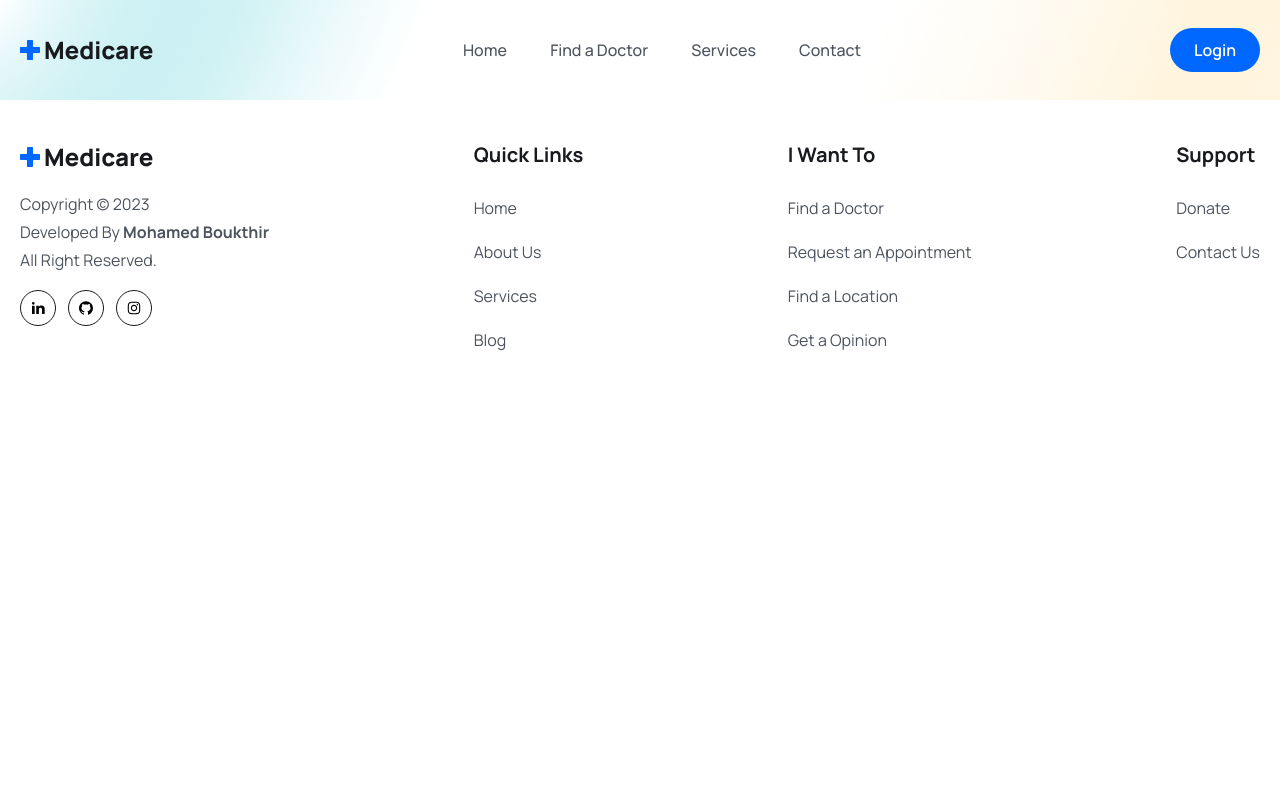
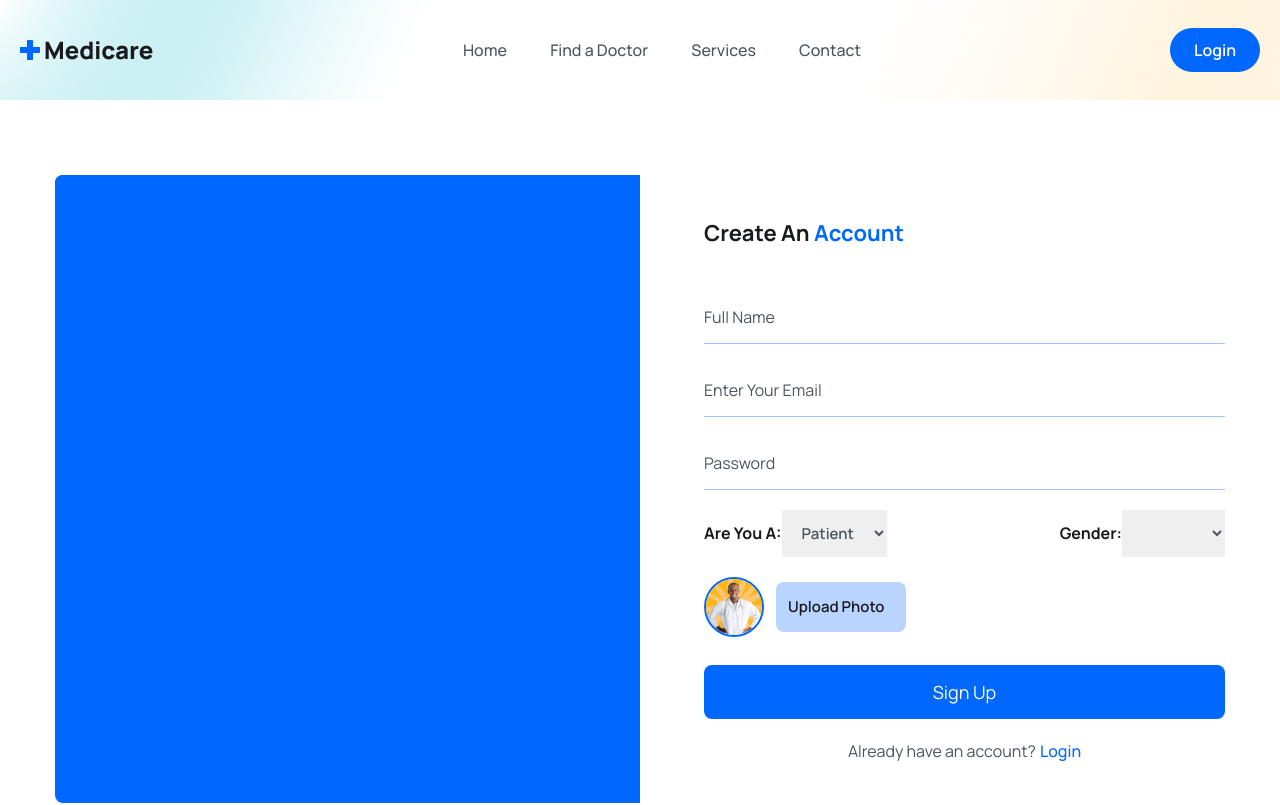
Before and after one commit to MohamedBoukthir/Doctor-Appointment-Booking-MERN-Stack, a React (Vite) app in the folder frontend/: page /register in a window 1280 px wide. Shown: the top 805 px of the page. Built offline with nearby package versions, Linux system fonts and the light colour scheme.

Commit message:
Signup Page

```diff
--- a/frontend/src/pages/Signup.jsx
+++ b/frontend/src/pages/Signup.jsx
@@ -1,8 +1,157 @@
-import React from 'react'
+import React, { useState } from 'react';
+
+import signupImg from '../assets/images/signup.gif'
+import avatar from '../assets/images/doctor-img01.png'
+import { Link } from 'react-router-dom';
 
 const Signup = () => {
+
+  const [selectedFile, setSelectedFile] = useState(null);
+  const [previewURL, setPreviewURL] = useState('');
+
+  const [formData, setFormData] = useState({
+    name:'',
+    email:'',
+    password: '',
+    photo: selectedFile,
+    gender: '',
+    role: 'patient',
+  });
+
+  const handleInputChange = e => {
+    setFormData({...formData,[e.target.name]: e.target.value});
+  };
+
+  const handleFileInputChange = async event => {
+    const file = event.target.files[0]
+  }
+
+  const submitHandler = async event => {
+    event.preventDefault()
+  }
+
   return (
-    <div>Signup</div>
+    <section className='px-5 xl:px-0'>
+      <div className='max-w-[1170px] mx-auto'>
+        <div className='grid grid-cols-1 lg:grid-cols-2'>
+          {/* image box */}
+          <div className='hidden lg:block bg-primaryColor rounded-l-lg'>
+            <figure className='rounded-l-lg'>
+              <img src={signupImg} alt="" className='w-full rounded-l-lg'/>
+            </figure>
+          </div>
+          {/* Sign Up Form */}
+          <div className='rounded-l-lg lg:pl-16 py-10'>
+            <h3 className='text-headingColor text-[22px] leading-9 font-bold mb-10'>
+              Create An <span className='text-primaryColor'>Account</span>
+            </h3>
+
+          <form onSubmit={submitHandler}>
+            <div className="mb-5">
+              <input
+              type="text"
+              placeholder="Full Name"
+              name="name"
+              value={formData.name}
+              onChange={handleInputChange}
+              className="w-full pr-4 py-3 border-b border-solid border-[#0066ff61] focus:outline-none focus:border-b-primaryColor text-[16px] leading-7 text-headingColor placeholder:text-textColor cursor-pointer"
+              required
+            />
+            </div>
+            <div className="mb-5">
+              <input
+              type="email"
+              placeholder="Enter Your Email"
+              name="email"
+              value={formData.email}
+              onChange={handleInputChange}
+              className="w-full pr-4 py-3 border-b border-solid border-[#0066ff61] focus:outline-none focus:border-b-primaryColor text-[16px] leading-7 text-headingColor placeholder:text-textColor cursor-pointer"
+              required
+            />
+            </div>
+            <div className="mb-5">
+              <input
+              type="password"
+              placeholder="Password"
+              name="password"
+              value={formData.password}
+              onChange={handleInputChange}
+              className="w-full pr-4 py-3 border-b border-solid border-[#0066ff61] focus:outline-none focus:border-b-primaryColor text-[16px] leading-7 text-headingColor placeholder:text-textColor cursor-pointer"
+              required
+            />
+            </div>
+            <div className='mb-5 flex items-center justify-between'>
+              <label
+               className='text-headingColor font-bold text-[16px] leading-7'
+              >
+                Are You A:
+                <select
+                  name='role'
+                  value={formData.role}
+                  onChange={handleInputChange}
+                  className='text-textColor font-semibold text-[15px] leading-7 px-4 py-3 focus:outline-none'
+                >
+                  <option value="patient">Patient</option>
+                  <option value="doctor">Doctor</option>
+                </select>
+              </label>
+              <label
+               className='text-headingColor font-bold text-[16px] leading-7'
+              >
+                Gender:
+                <select
+                  name='gender'
+                  value={formData.gender}
+                  onChange={handleInputChange}
+                  className='text-textColor font-semibold text-[15px] leading-7 px-4 py-3 focus:outline-none'
+                >
+                  <option value=""></option>
+                  <option value="male">Male</option>
+                  <option value="female">Female</option>
+                </select>
+              </label>
+            </div>
+            <div className='mb-5 flex items-center gap-3'>
+              <figure className='w-[60px] h-[60px] rounded-full border-2 border-solid border-primaryColor flex items-center justify-center'>
+                <img src={avatar} alt="" className='w-full rounded-full' />
+              </figure>
+              <div className='relative w-[130px] h-[50px]'>
+                <input
+                 type="file"
+                 name="photo"
+                 id="customFile"
+                 onChange={handleFileInputChange}
+                 accept='.jpg, .png'
+                 className='absolute top-0 left-0 w-full h-full opacity-0 cursor-pointer'
+                />
+                <label
+                 htmlFor="customFile"
+                 className='absolute top-0 left-0 w-full h-full flex items-center px-[0.75rem] py-[0.375rem]
+                 text-[15px] leading-6 overflow-hidden bg-[#0066ff46] text-headingColor font-semibold rounded-lg truncate cursor-pointer'
+                >
+                  Upload Photo
+                </label>
+              </div>
+            </div>
+            <div className="mt-7">
+              <button
+                type="submit"
+                className="w-full bg-primaryColor text-white text-[18px] leading-[30px] rounded-lg px-4 py-3">
+                Sign Up
+              </button>
+            </div>
+            <p className="mt-5 text-textColor text-center">
+              Already have an account?
+                <Link to='/login' className='text-primaryColor font-medium ml-1'>
+                  Login
+                </Link>
+            </p>
+          </form>
+
+          </div>
+        </div>
+      </div>
+    </section>
   )
 }
 
--- a/frontend/src/routes/Routers.jsx
+++ b/frontend/src/routes/Routers.jsx
@@ -1,7 +1,7 @@
 import Home from "../pages/Home"
 import Services from "../pages/Services"
 import Login from "../pages/Login"
-import Signup from "../pages/Contact"
+import Signup from "../pages/Signup"
 import Contact from "../pages/Contact"
 import Doctors from "../pages/Doctors/Doctors"
 import DoctorsDetails from "../pages/Doctors/DoctorsDetails"
@@ -16,7 +16,7 @@ const Routers = () => {
     <Route path='/doctors' element={<Doctors/>} />
     <Route path='/doctors/:id' element={<DoctorsDetails/>} />
     <Route path='/login' element={<Login/>} />
-    <Route path='/signup' element={<Signup/>} />
+    <Route path='/register' element={<Signup/>} />
     <Route path='/contact' element={<Contact/>} />
     <Route path='/services' element={<Services/>} />
   </Routes>
```
